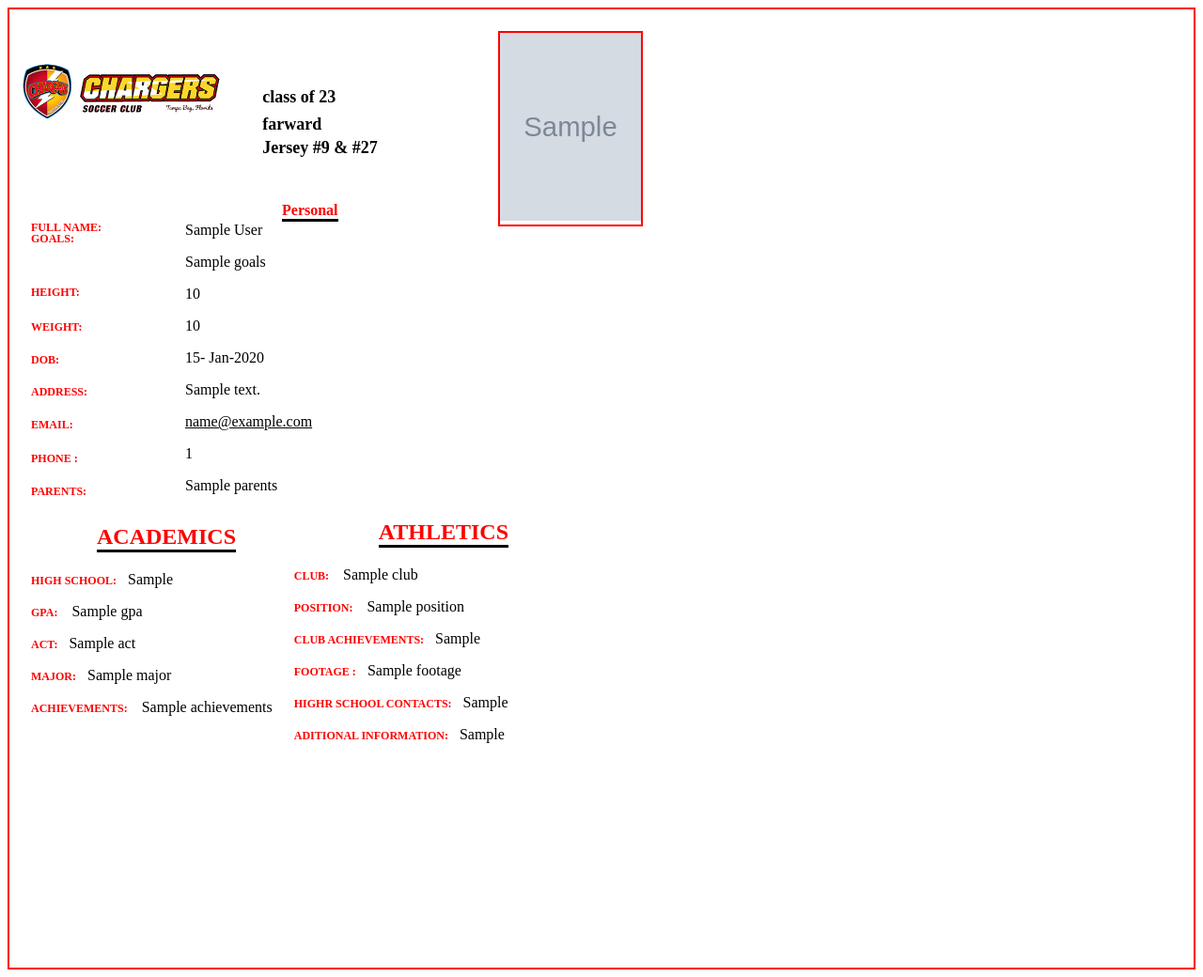
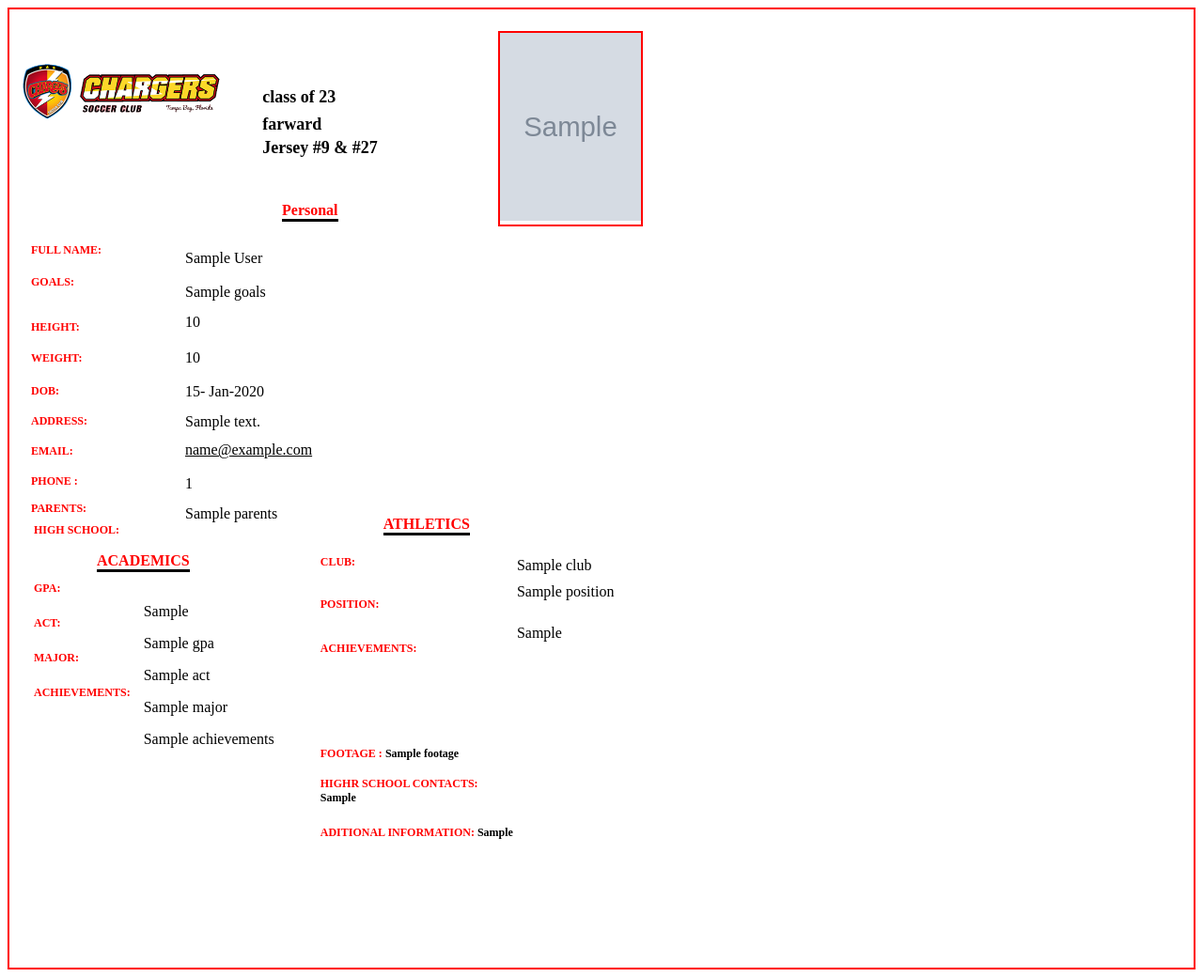
Before and after one commit to izazasif/user_resgistration, a Laravel app: template resources/views/profile/pdf_template.blade.php in a window 1280 px wide. Shown: the whole page at 94% size. Run offline with Laravel 10, Linux system fonts and the light colour scheme; the template is opened without the code that fills it: most values are stand-ins (such as "Sample title", 1, 10 or a date in 2020); grey boxes marked "Sample" are stand-in pictures; data that the repository does not hold is empty.

Commit message:
second_com1234567891011

```diff
--- a/resources/views/profile/pdf_template.blade.php
+++ b/resources/views/profile/pdf_template.blade.php
@@ -35,32 +35,29 @@
     <h4 style="margin-top: -29px; color: red;margin-left:200px;">
                 <span style="margin-top: -35px;margin-left:90px; border-bottom: 3px solid black; display: inline-block;">Personal</span>
     </h4>
-    <table style="margin-top:-40px;">
+    <table style="margin-top:-20px;">
     <tr>
         <td>
-                    <p style="padding-left: 20px;font-size: 12px;width:80px;font-weight: bold;margin-top:-50px;color:red;">FULL NAME: </p>
-                    <p style="padding-left: 20px;font-size: 12px;font-weight: bold; position: relative; top: -15px;color:red;">GOALS: </p>
-                    <p style="padding-left: 20px;font-size: 12px;font-weight: bold;position: relative; top: 15px;color:red;">HEIGHT:</p>
-                    <p style="padding-left: 20px;font-size: 12px;font-weight: bold;position: relative; top: 25px;color:red;">WEIGHT:</p>
-                    <p style="padding-left: 20px;font-size: 12px;font-weight: bold;position: relative; top: 33px;color:red;">DOB:</p>
-                    <p style="padding-left: 20px;font-size: 12px;font-weight: bold;position: relative; top: 40px;color:red;">ADDRESS:</p>
-                    <p style="padding-left: 20px;font-size: 12px;font-weight: bold;position: relative; top: 48px;color:red;">EMAIL:</p>
-                    <p style="padding-left: 20px;font-size: 12px;font-weight: bold;position: relative; top: 57px;color:red;">PHONE :</p>
-                    <p style="padding-left: 20px;font-size: 12px;font-weight: bold;position: relative; top: 65px;color:red;">PARENTS:</p>
+            <p style="padding-left: 20px;font-size: 12px;width:80px;font-weight: bold;position: relative; top: -27px;margin: 2;color:red;">FULL NAME: </p>
+            <p style="padding-left: 20px;font-size: 12px;font-weight: bold; position: relative; top: -20px;margin: 2;color:red;">GOALS: </p>
+            <p style="padding-left: 20px;font-size: 12px;font-weight: bold;position: relative; top: 1px;margin: 2;color:red;">HEIGHT:</p>
+            <p style="padding-left: 20px;font-size: 12px;font-weight: bold;position: relative; top: 7px;margin: 2;color:red;">WEIGHT:</p>
+            <p style="padding-left: 20px;font-size: 12px;font-weight: bold;position: relative; top: 15px;margin: 2;color:red;">DOB:</p>
+            <p style="padding-left: 20px;font-size: 12px;font-weight: bold;position: relative; top: 20px;margin: 2;color:red;">ADDRESS:</p>
+            <p style="padding-left: 20px;font-size: 12px;font-weight: bold;position: relative; top: 25px;margin: 2;color:red;">EMAIL:</p>
+            <p style="padding-left: 20px;font-size: 12px;font-weight: bold;position: relative; top: 30px;margin: 2;color:red;">PHONE :</p>
+            <p style="padding-left: 20px;font-size: 12px;font-weight: bold;position: relative; top: 32px;margin: 2;color:red;">PARENTS:</p>
         </td>
         <td>
-                    <p style="padding-left: 80px;">{{ $profile->full_name }} </p>
-                    <p style="padding-left: 80px;">{{ $profile->goals }} </p>
-                    <p style="padding-left: 80px;">{{ $profile->height }}</p>
-                    <p style="padding-left: 80px;">{{ $profile->weight }}</strong></p>
-                    <p style="padding-left: 80px;">{{ Carbon\Carbon::parse($profile->dob)->format('j- M-Y') }}</p>
-                    <p style="padding-left: 80px;">{{ $profile->address }}</p>
-                    <p style="padding-left: 80px;text-decoration: underline;">{{ $profile->email }}</p>
-                    <p style="padding-left: 80px;">{{ $profile->phone_number }}</p>
-                    <p style="padding-left: 80px;">{{ $profile->parents }}</p>
-            </td>
-            <td>
-
+            <p style="padding-left: 80px;margin: 2;position: relative; top: 10px;">{{ $profile->full_name }} </p>
+            <p style="padding-left: 80px;margin: 2;position: relative; top: 12px;">{{ $profile->goals }} </p>
+            <p style="padding-left: 80px;margin: 2;position: relative; top: 10px;">{{ $profile->height }}</p>
+            <p style="padding-left: 80px;margin: 2;position: relative; top: 14px;">{{ $profile->weight }}</p>
+            <p style="padding-left: 80px;margin: 2;position: relative; top: 16px;">{{ Carbon\Carbon::parse($profile->dob)->format('j- M-Y') }}</p>
+            <p style="padding-left: 80px;margin: 2;position: relative; top: 14px;">{{ $profile->address }}</p>
+            <p style="padding-left: 80px;text-decoration: underline;margin: 2;position: relative; top: 10px;">{{ $profile->email }}</p>
+            <p style="padding-left: 80px;margin: 2;position: relative; top: 12px;">{{ $profile->phone_number }}</p>
+            <p style="padding-left: 80px;margin: 2;position: relative; top: 10px;">{!! str_replace(',', '<br>', $profile->parents) !!}</p>
         </td>
     </tr>
 </table>
@@ -68,27 +65,63 @@
         <tr>
             <td>
             <div class="col-md-6">
-            <h2 style="margin-top: -19px; color: red;">
+            <h2 style="margin-top: 20px; color: red;font-size: 16px;font-weight: bold;">
                 <span style="margin-left:90px; border-bottom: 3px solid black; display: inline-block;">ACADEMICS</span>
             </h2>
-            <p style="padding-left: 20px;"><strong style="font-size: 12px;font-weight: bold;color:red;">  HIGH SCHOOL:</strong>&nbsp; &nbsp;{{ $profile->h_school }}</p>
+            <!-- <p style="padding-left: 20px;"><strong style="font-size: 12px;font-weight: bold;color:red;">  HIGH SCHOOL:</strong>&nbsp; &nbsp;{{ $profile->h_school }}</p>
             <p style="padding-left: 20px;"><strong style="font-size: 12px;font-weight: bold;color:red; ">GPA: </strong>&nbsp; &nbsp;{{ $profile->gpa }}</p>
             <p style="padding-left: 20px;"><strong style="font-size: 12px;font-weight: bold;color:red; ">ACT:</strong>&nbsp; &nbsp;{{ $profile->act }}</p>
             <p style="padding-left: 20px;"><strong style="font-size: 12px;font-weight: bold;color:red; ">MAJOR:</strong>&nbsp; &nbsp;{{ $profile->major }}</p>
-            <p style="padding-left: 20px;"><strong style="font-size: 12px;font-weight: bold;color:red; ">ACHIEVEMENTS: </strong>&nbsp; &nbsp;{{ $profile->achievements }}</p>
+            <p style="padding-left: 20px;"><strong style="font-size: 12px;font-weight: bold;color:red; ">ACHIEVEMENTS: </strong>&nbsp; &nbsp;{{ $profile->achievements }}</p> -->
+            <table>
+                <tr>
+                    <td>
+                        <p style="position: relative; top: -100px;padding-left: 20px;font-size: 12px;font-weight: bold;color:red;">  HIGH SCHOOL:</p>
+                        <p style="position: relative; top: -65px;padding-left: 20px;font-size: 12px;font-weight: bold;color:red;">GPA: </p>
+                        <p style="position: relative; top: -55px;padding-left: 20px;font-size: 12px;font-weight: bold;color:red;">ACT:</p>
+                        <p style="position: relative; top: -45px;padding-left: 20px;font-size: 12px;font-weight: bold;color:red;">MAJOR:</p>
+                        <p style="position: relative; top: -35px;padding-left: 20px;font-size: 12px;font-weight: bold;color:red;">ACHIEVEMENTS: </p>
+                    </td>
+                    <td>
+                        <p style="padding-left: 10px;">{{ $profile->h_school }}</p>
+                        <p style="padding-left: 10px;">{{ $profile->gpa }}</p>
+                        <p style="padding-left: 10px;">{{ $profile->act }}</p>
+                        <p style="padding-left: 10px;">{{ $profile->major }}</p>
+                        <p style="padding-left: 10px;">{{ $profile->achievements }}</p>
+                    </td>
+                </tr>
+            </table>
             </td>
             <td style="padding-left: 20px;">
 
-            <h2 style="margin-top: 5px; color: red;">
+            <h2 style="margin-top: -55px; color: red;font-size: 16px;font-weight: bold;">
                 <span style="margin-left:90px;border-bottom: 3px solid black; display: inline-block;">ATHLETICS</span>
             </h2>
 
-                <p><strong style="font-size: 12px;font-weight: bold;color:red;">CLUB: </strong>&nbsp; &nbsp;{{ $profile->club }}</p>
+                <!-- <p><strong style="font-size: 12px;font-weight: bold;color:red;">CLUB: </strong>&nbsp; &nbsp;{{ $profile->club }}</p>
                 <p><strong style="font-size: 12px;font-weight: bold;color:red;">POSITION: </strong>&nbsp; &nbsp;{{ $profile->position }}</p>
                 <p><strong style="font-size: 12px;font-weight: bold;color:red;">CLUB ACHIEVEMENTS:</strong>&nbsp; &nbsp;{{ $profile->c_achievements }}</p>
                 <p><strong style="font-size: 12px;font-weight: bold;color:red;">FOOTAGE :</strong>&nbsp; &nbsp;{{ $profile->footage }}</p>
                 <p><strong style="font-size: 12px;font-weight: bold;color:red;">HIGHR SCHOOL CONTACTS:</strong>&nbsp; &nbsp;{{ $profile->h_contact }}</p>
-                <p><strong style="font-size: 12px;font-weight: bold;color:red;">ADITIONAL INFORMATION:</strong>&nbsp; &nbsp;{{ $profile->additional_information }}</p>
+                <p><strong style="font-size: 12px;font-weight: bold;color:red;">ADITIONAL INFORMATION:</strong>&nbsp; &nbsp;{{ $profile->additional_information }}</p> -->
+                <table>
+                    <tr>
+                        <td>
+                        <p style="position: relative; top: -8px;padding-left: 20px;font-size: 12px;font-weight: bold;color:red;">CLUB: </p>
+                        <p style="position: relative; top: 10px;padding-left: 20px;font-size: 12px;font-weight: bold;color:red;">POSITION: </p>
+                        <p style="position: relative; top: 30px;padding-left: 20px;font-size: 12px;font-weight: bold;color:red;">ACHIEVEMENTS:</p>
+                        <p style="position: relative; top: 115px;padding-left: 20px;font-size: 12px;font-weight: bold;color:red;">FOOTAGE :  <strong style="color:black;"> {{ $profile->footage }} </strong></p>
+                        <p style="position: relative; top: 120px;padding-left: 20px;font-size: 12px;font-weight: bold;color:red;width:190px;">HIGHR SCHOOL CONTACTS: <strong style="color:black;"> {{ $profile->h_contact }} </strong> </p>
+                        <p style="position: relative; top: 130px;padding-left: 20px;font-size: 12px;font-weight: bold;color:red;">ADITIONAL INFORMATION:<strong style="color:black;"> {{ $profile->additional_information }} </strong></p>
+                       </td>
+                        <td>
+                        <p style="position: relative; top: -45px;">{{ $profile->club }}</p>
+                        <p style="position: relative; top: -51px;">{{ $profile->position }}</p>
+                        <p style="position: relative; top: -41px;">{{ $profile->c_achievements }}</p>
+                        </td>
+
+                    </tr>
+                </table>
             </td>
         </tr>
     </table>
```
Lines whose indentation alone changed are shown as unchanged.
